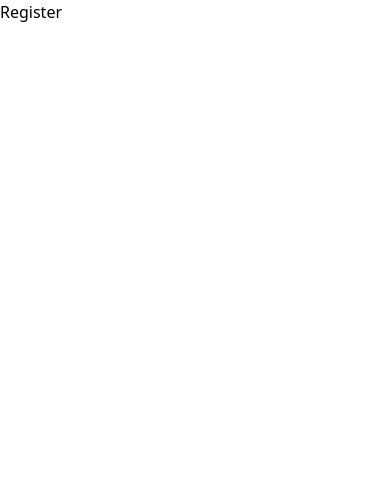
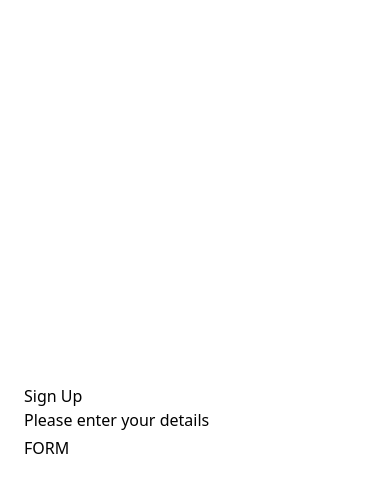
Before and after one commit to cxnzensei/ICSI518, a Next.js app in the folder frontend/: page /register in a window 390 px wide. Shown: the top 492 px of the page. Built offline with nearby package versions, Linux system fonts and the light colour scheme.

Commit message:
Start register page

```diff
--- a/frontend/app/(auth)/login/page.tsx
+++ b/frontend/app/(auth)/login/page.tsx
@@ -1,8 +1,12 @@
+import AuthForm from '@/components/ui/AuthForm'
 import React from 'react'
 
 const Login = () => {
   return (
-    <div>Login</div>
+    <section className="flex-center size-full max-sm:px-6">
+      <AuthForm type="log-in" />
+    </section>
+
   )
 }
 
--- a/frontend/app/(auth)/register/page.tsx
+++ b/frontend/app/(auth)/register/page.tsx
@@ -1,8 +1,12 @@
+import AuthForm from '@/components/ui/AuthForm'
 import React from 'react'
 
 const Register = () => {
   return (
-    <div>Register</div>
+    <section className="flex-center size-full max-sm:px-6">
+      <AuthForm type="register" />
+    </section>
+
   )
 }
 
--- /dev/null
+++ b/frontend/components/ui/AuthForm.tsx
@@ -0,0 +1,59 @@
+'use client';
+import React, { use, useState } from 'react'
+import {z} from 'zod'
+import {zodResolver} from '@hookform/resolvers/zod'
+import {useForm} from 'react-hook-form'
+
+const formSchema = z.object({
+    username: z.string().min(2, {message: "Username must be at least 2 characters."}).max(50),
+})
+
+const AuthForm = ({type}:{type: string}) => {
+    const [user, setUser] = useState(null)
+
+    //define form
+    const form = useForm<z.infer<typeof formSchema>>({
+        resolver: zodResolver(formSchema),
+        defaultValues: {
+            username: '',
+        }
+    })
+
+    //submit handler
+    function onSubmit(values: z.infer<typeof formSchema>) {
+        console.log(values)
+    }
+
+  return (
+    <section className='auth-form'>
+        <div className='flex flex-col gap-1 md:gap-3'>
+            <h1>
+                {user
+                    ? 'Link Account'
+                    : type === 'log-in'
+                        ? 'Log In'
+                        : 'Sign Up'
+                }
+                <p>
+                    {user
+                        ? 'Link your account to get started'
+                        : 'Please enter your details'
+                    }
+                </p>
+            </h1>
+            {user ? (
+                <div className='flex flex-col gap-4'>
+                    {/*plaidLink*/}
+                </div>
+            ) : (
+                <>
+                    FORM
+                </>
+            )
+        }
+        </div>
+    </section>
+  )
+}
+
+export default AuthForm
--- a/frontend/package.json
+++ b/frontend/package.json
@@ -15,7 +15,7 @@
     "clsx": "^2.1.1",
     "frontend": "file:",
     "lucide-react": "^0.439.0",
-    "next": "14.2.9",
+    "next": "^14.2.9",
     "query-string": "^9.1.0",
     "react": "^18",
     "react-dom": "^18",
```
Also changed, not shown: package.json (added, +7 -0 lines), 2 other files (tests, documents, lock files or other folders).
